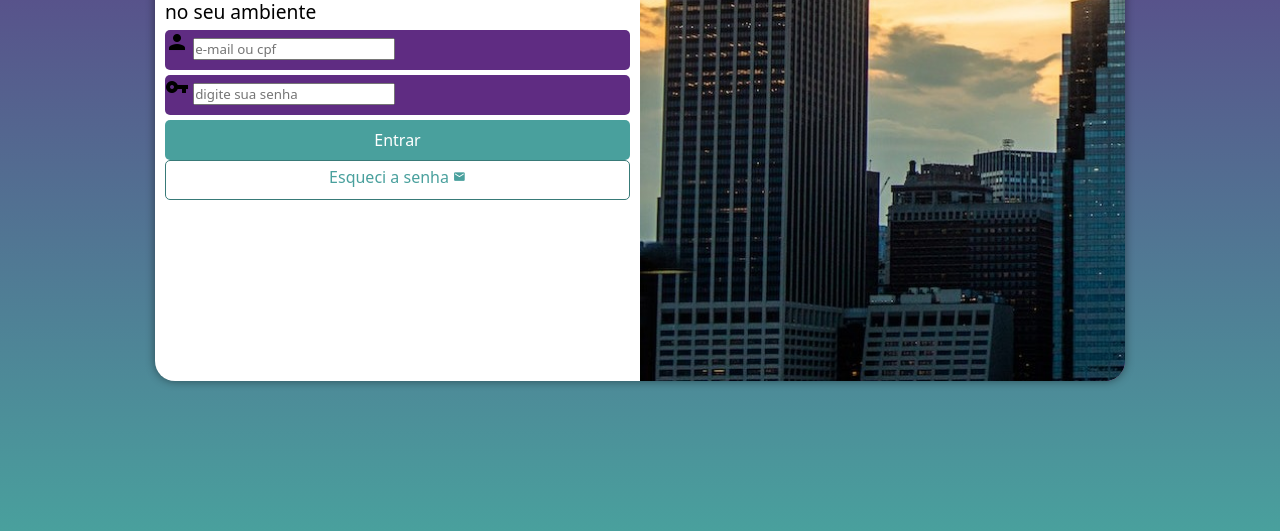
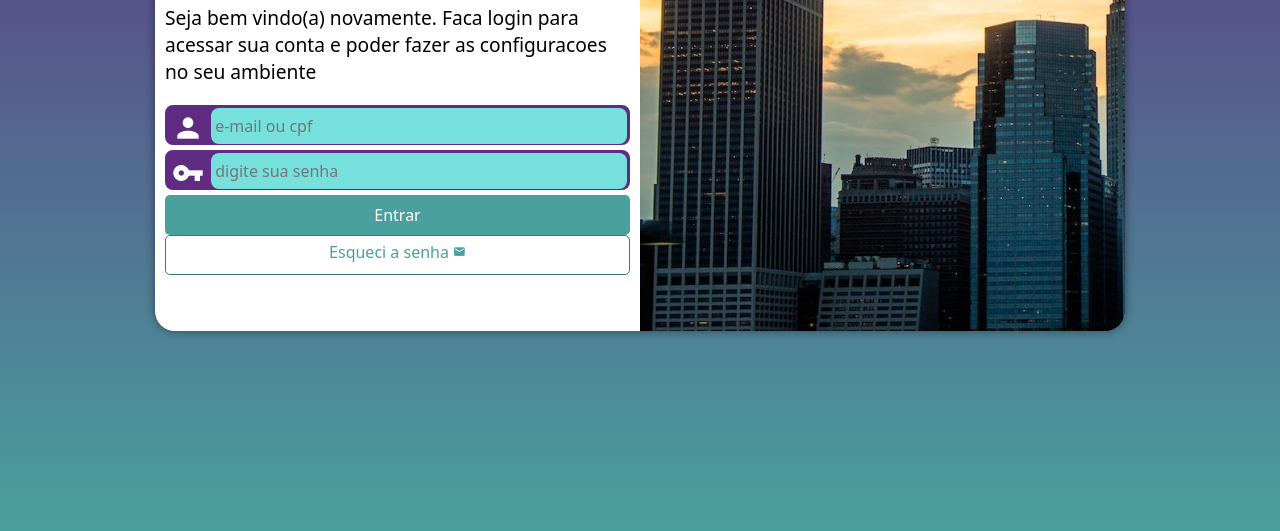
Before and after one commit to gsacrame/projeto-login, a plain HTML site: page index.html in a window 1280 px wide. Shown: the part 269-800 px from the top of the page. Drawn offline with Linux system fonts and the light colour scheme.

Commit message:
bug fixed

```diff
--- a/Estilos/media-query.css
+++ b/Estilos/media-query.css
@@ -10,11 +10,12 @@ Grandes telas: acima de  1200px
 */
 
 @media screen and (min-width:768px) and (max-width:992px) {
-    body {
+    body { /*Configuracao para tablet */
         background-image: linear-gradient(to top, #49a09d, #5f2c82 );
     }
     section#login {
         width: 80vw;
+        height: 290px;
     }
 
     section#login > div#imagem {
@@ -30,12 +31,13 @@ Grandes telas: acima de  1200px
 }
 
 @media screen and (min-width:992px) {
-    body {
+    body { /*Configuracoes para desktop */
         background-image: linear-gradient(to top, #49a09d, #5f2c82 );
     }
 
     section#login {
         width: 970px;
+        height: 400px;
     }
 
     section#login > div#imagem {
@@ -55,5 +57,7 @@ Grandes telas: acima de  1200px
 
     div#formulario > p {
         font-size: 1.2em;
+        margin: 20px 0px;
+
     }
 }
--- a/Estilos/style.css
+++ b/Estilos/style.css
@@ -30,15 +30,14 @@ section#login {
     position: absolute;
     top: 50%;
     left: 50%;
-    transform: translate(-50%, -50%);
     overflow: hidden;
-
     background-color: white;
     width: 250px;
     height: 500px;
     border-radius: 20px;
     box-shadow: 0px 0px 10px rgba(0, 0, 0, 0.445) ;
 
+    transform: translate(-50%, -50%);
     transition: width 0.3s, height 0.3s;
     transition-timing-function: ease;
 }
@@ -69,13 +68,40 @@ form > div.campo {
     display: block;
     height: 40px;
     width: 100%;
-    border-radius: 5px;
+    border-radius: 8px;
     margin: 5px 0px;
+    border: 2px solid #5f2c82;
 }
 
 div.campo > label {
     display: none;
 }
+
+div.campo > i {
+    color: white;
+
+    font-size: 2em;
+    width: 40px;
+    padding: 5px;
+}
+
+div.campo > input {
+    background-color: #76e0dd;
+    font-size: 1em;
+    width: calc(100% - 45px);
+    height: 100%;
+
+    border: 0px;
+    border-radius: 8px;
+    padding: 4px;
+    transform:translateY(-12px) ;
+}
+
+div.campo >input:focus-within {
+    background-color: white;
+
+}
+
 
 form > input[type=submit] {
     display: block;
```
